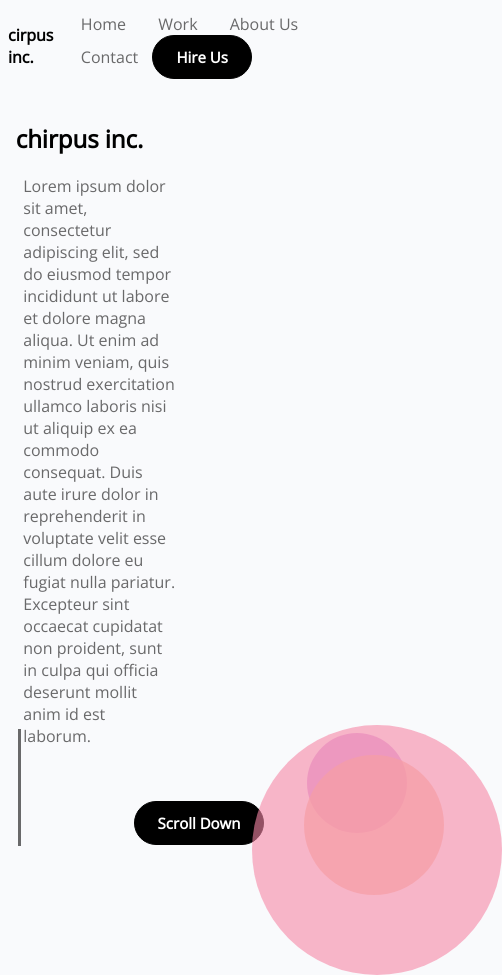
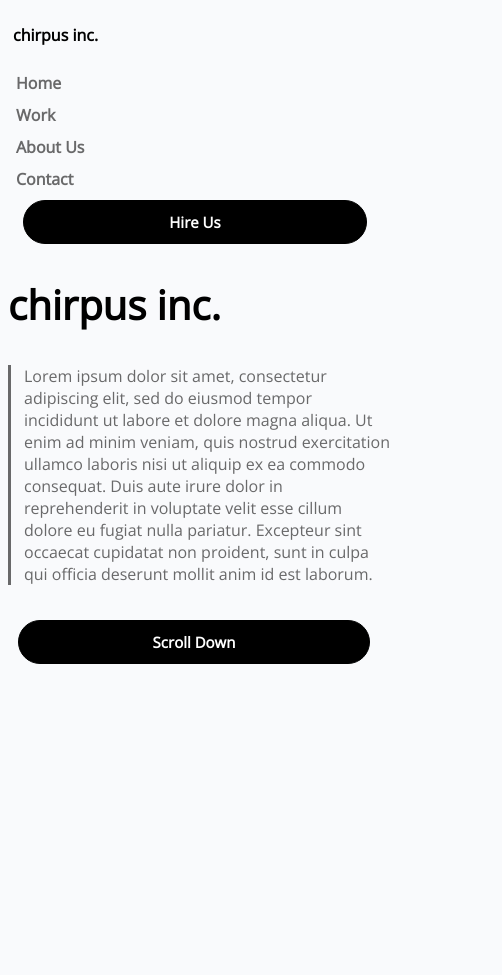
Before and after one commit to ShellyKlaiss/klaiss-lab-one, a plain HTML site: page index.html in a window 390 px wide. Shown: the whole page, 502 px wide, since content can reach past the window. After the commit the page ends 844 px from the top, so only its background shows below. Drawn offline with nearby package versions, Linux system fonts and the light colour scheme.

Commit message:
mobile responsive added

```diff
--- a/index.html
+++ b/index.html
@@ -11,7 +11,7 @@
 
 <body>
     <header>
-        <p class="cirpus">cirpus inc.</p>
+        <p class="chirpus">chirpus inc.</p>
 
         <div class="navbar">
             <a href="#" class="home">Home</a>
@@ -31,7 +31,6 @@
             commodo consequat. Duis aute irure dolor in reprehenderit in voluptate velit esse cillum dolore eu fugiat
             nulla pariatur. Excepteur sint occaecat cupidatat non proident, sunt in culpa qui officia deserunt mollit
             anim id est laborum.</p>
-            <hr>
             </section>
 
             <div class="dots">
--- a/styles.css
+++ b/styles.css
@@ -1,9 +1,11 @@
 body {
   background-color: #f9fafc;
 }
+
 * {
   font-family: 'Open Sans', sans-serif;
 }
+
 header {
   display: flex;
   justify-content: space-between;
@@ -14,14 +16,18 @@ header {
 .navbar {
   color: #69696a;
 }
-.cirpus {
+
+.chirpus {
   font-weight: 600;
+  margin-left: 47px;
 }
+
 a {
   color: #69696a;
   text-decoration: none;
   margin-left: 8px;
 }
+
 .container {
   position: absolute;
 }
@@ -38,9 +44,10 @@ section {
   margin-left: 70%;
   margin-top: -10%;
 }
+
 .dot-one {
-    height: 100px;
-    width: 100px;
+  height: 140px;
+  width: 140px;
   background-color: #bbb;
   border-radius: 50%;
   position: absolute;
@@ -48,9 +55,10 @@ section {
   margin-top: 7%;
   background-color: rgba(207, 130, 213, 0.6);
 }
+
 .dot-two {
-    height: 140px;
-    width: 140px;
+  height: 160px;
+  width: 160px;
   background-color: #bbb;
   border-radius: 50%;
   position: absolute;
@@ -58,45 +66,37 @@ section {
   margin-top: 26%;
   background-color: rgba(247, 193, 162, 0.7);
 }
+
 .dot-three {
-    height: 250px;
-    width: 250px;
+  height: 260px;
+  width: 260px;
   background-color: #bbb;
   border-radius: 50%;
   position: absolute;
   margin-left: -20%;
   background-color: rgba(247, 136, 167, 0.6);
 }
-  hr {
-    margin-left: -1.5%;
-    margin-top: -9%;
-    position: absolute;
-    width: 1px;
-    height: 115px;
-    background:#69696a;
-    border: none;
-    padding: 1px;
-}
 
 h1 {
   font-weight: 800;
-    margin-left: -5%;
+  margin-left: 0%;
 }
 
 button {
-    background-color:#000;
-	-moz-border-radius:60px;
-	-webkit-border-radius:5px;
+  background-color: #000;
+  -moz-border-radius: 60px;
+  -webkit-border-radius: 5px;
   border-radius: 60px;
-	border:1px solid #000;
-	display:inline-block;
-	cursor:pointer;
-	color:#ffffff;
-	font-size:15px;
-	font-weight:800;
-	padding:11px 23px;
-	text-decoration:none;
+  border: 1px solid #000;
+  display: inline-block;
+  cursor: pointer;
+  color: #ffffff;
+  font-size: 15px;
+  font-weight: 800;
+  padding: 11px 23px;
+  text-decoration: none;
 }
+
 footer {
   display: flex;
   justify-content: center;
@@ -108,20 +108,89 @@ footer {
 
 .paragraph {
   color: #69696a;
+  border-left: 3px solid #69696a;
+  margin-left: 0px;
+  padding-left: 13px;
 }
 
 .home {
   padding: 0 10px;
 }
 
-  .work{
+.work {
   padding: 0 10px;
 }
 
- .about{
+.about {
   padding: 0 10px;
 }
 
- .contact{
+.contact {
   padding: 0 10px;
 }
+
+@media only screen and (max-width: 600px) {
+  .dots {
+    display: none;
+  }
+
+  header {
+    display: flex;
+    flex-direction: column;
+    align-items: flex-start;
+  }
+
+  h1 {
+font-size: 40px;
+  }
+
+  .chirpus {
+    margin-left: 5px;
+    padding-bottom: 10px;
+  }
+
+  .navbar {
+    display: flex;
+    flex-direction: column;
+    width: 100%;
+    font-weight: 600;
+  }
+
+  .home {
+    padding: 0 0px;
+    padding-bottom: 10px;
+  }
+
+  .work {
+    padding: 0 0px;
+    padding-bottom: 10px;
+  }
+
+  .about {
+    padding: 0 0px;
+    padding-bottom: 10px;
+  }
+
+  .contact {
+    padding: 0 0px;
+    padding-bottom: 10px;
+  }
+
+  section {
+    width: 100%;
+    margin-top: 0%;
+    margin-left: 0%;
+  }
+
+  footer {
+    display: flex;
+    flex-direction: column;
+    width: 100%;
+    margin-top: -15%;
+    margin-left: -5px;
+  }
+  button {
+    margin-left: 15px;
+    margin-right: 15px;
+  }
+}
```
Lines whose indentation alone changed are shown as unchanged.
